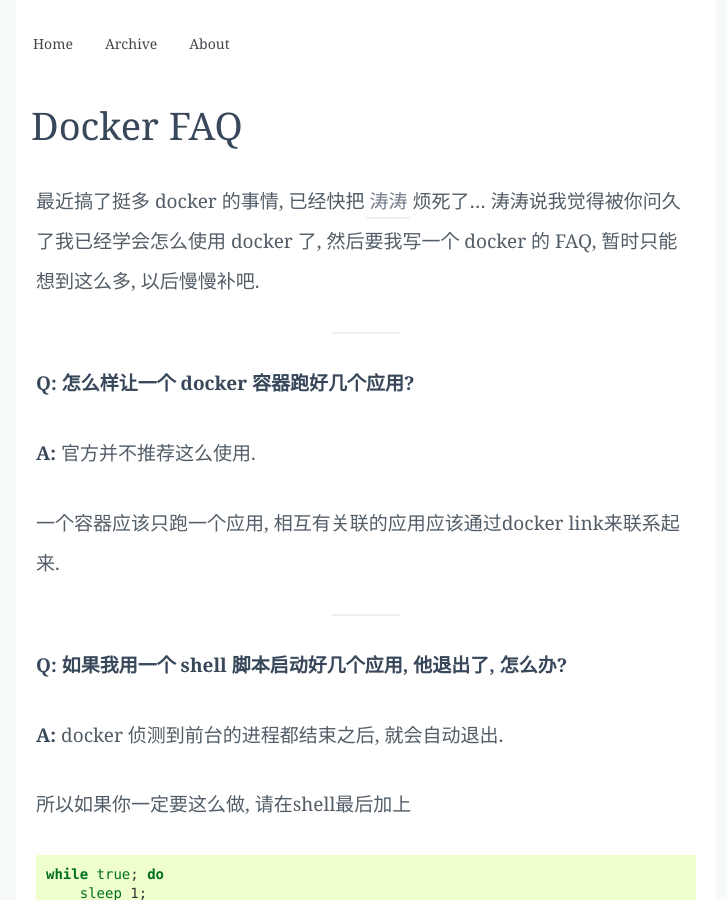
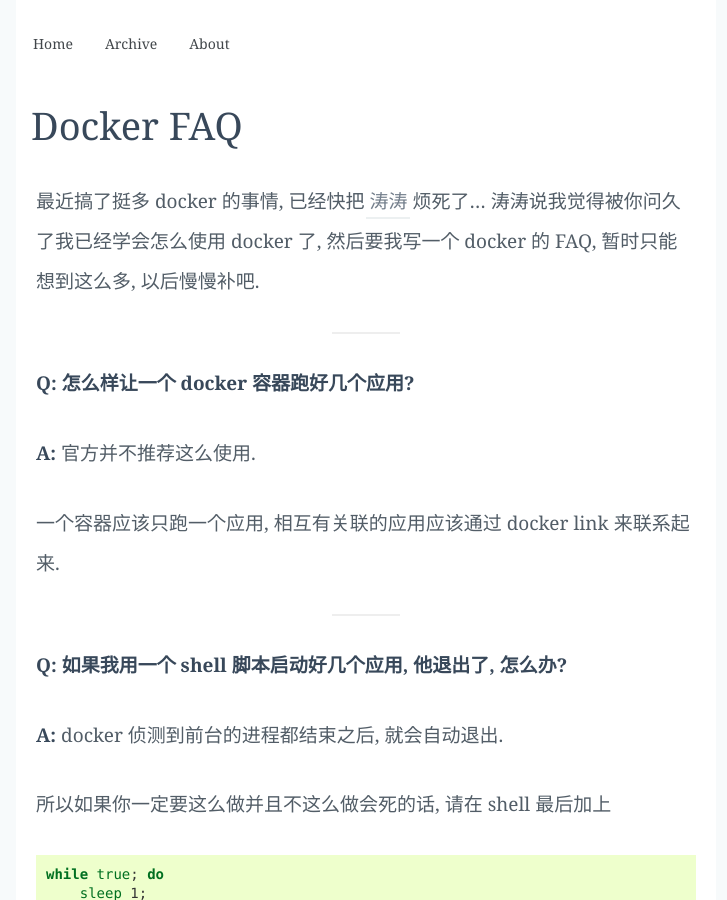
Before and after one commit to tonicmuroq/tonicmuroq.github.io, a Jekyll site: the page built from _posts/tech/2014/2014-08-05-docker-qa.md, in a window 1280 px wide and 900 px high. Shown: the whole window, without its empty margins (274-1001 px from the left). Built offline with Jekyll 4.4.1, drawn with Linux system fonts in a browser that asks for light colours; Markdown is read by kramdown in place of the engine named in the settings.

Commit message:
save my obsession

````diff
--- a/_posts/tech/2014/2014-08-05-docker-qa.md
+++ b/_posts/tech/2014/2014-08-05-docker-qa.md
@@ -12,7 +12,7 @@
 
 **A:** 官方并不推荐这么使用.
 
-一个容器应该只跑一个应用, 相互有关联的应用应该通过docker link来联系起来.
+一个容器应该只跑一个应用, 相互有关联的应用应该通过 docker link 来联系起来.
 
 ---
 
@@ -20,7 +20,7 @@
 
 **A:** docker 侦测到前台的进程都结束之后, 就会自动退出.
 
-所以如果你一定要这么做, 请在shell最后加上
+所以如果你一定要这么做并且不这么做会死的话, 请在 shell 最后加上
 
 ```bash
 while true; do
````
